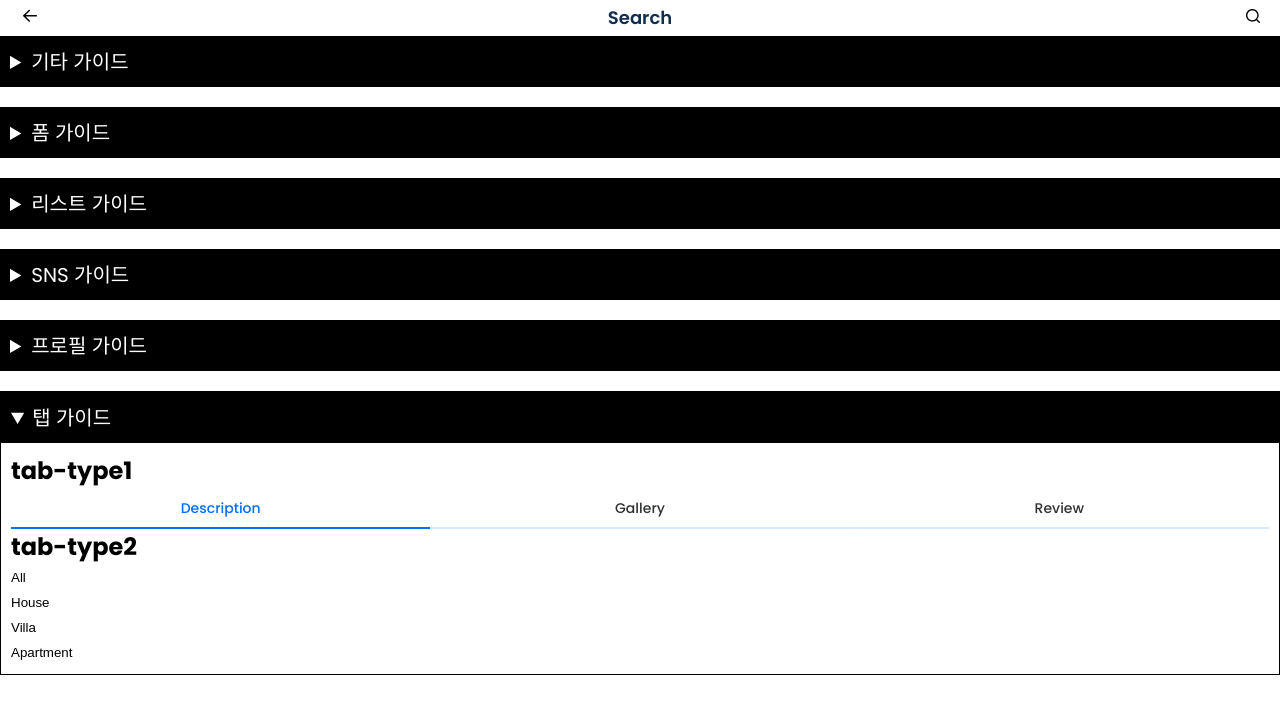
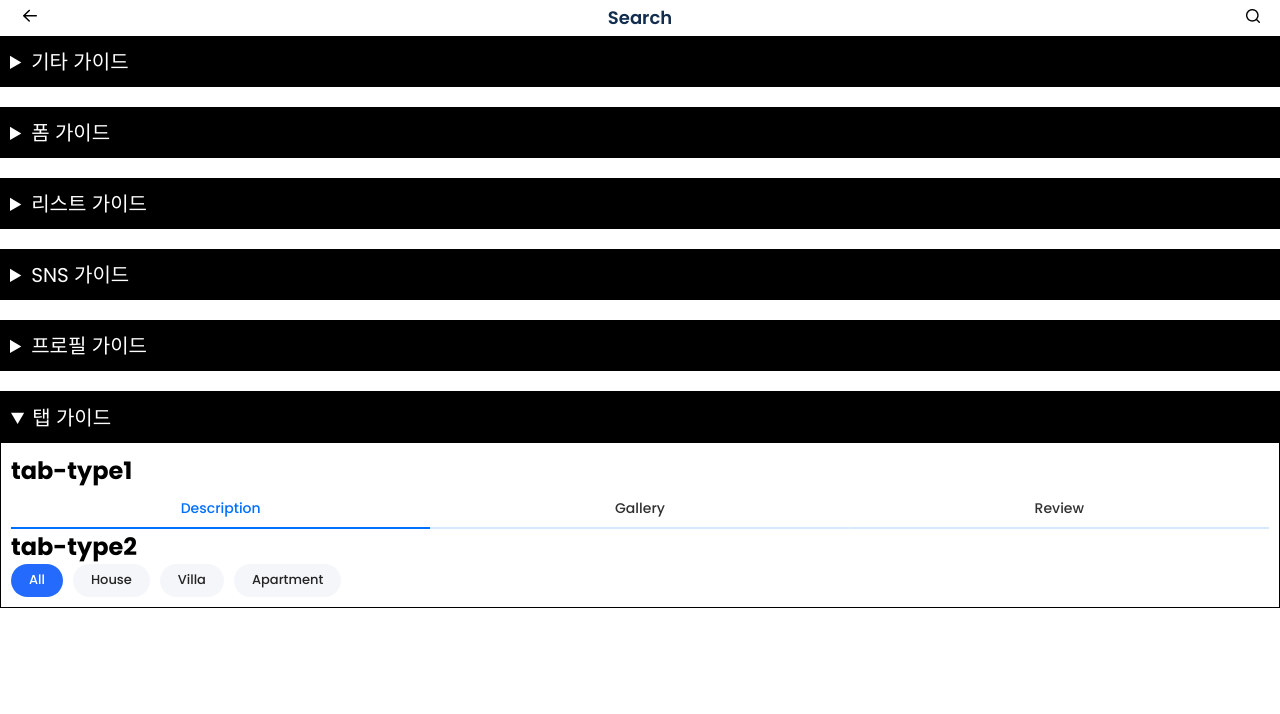
Before and after one commit to dnqls9875/scssproject-trip, a website: page pages/style.html in a window 1280 px wide. Drawn offline with nearby package versions, Linux system fonts and the light colour scheme; files that its build step writes are made by us from their sources.

Commit message:
탭 타입 추가

```diff
--- a/scss/abstracts/_variable.scss
+++ b/scss/abstracts/_variable.scss
@@ -3,6 +3,7 @@ $font: "Poppins", sans-serif;
 
 /* Colors */
 $gray12: #122d4d;
+$gray24: #242424;
 $gray2f: #2f2f2f;
 $gray2a: #2a2b3f;
 $gray30: #303131;
@@ -19,6 +20,7 @@ $graye8: #e8eaee;
 $grayf4: #f4f6f9;
 $gray09: #091130;
 $primary: #006eff;
+$primary24: #246bfd;
 $primary10: #246afa1a;
 $primarye5: #e5f0ff;
 $primaryde: #d6e9fc;
--- a/scss/components/_tab.scss
+++ b/scss/components/_tab.scss
@@ -35,7 +35,31 @@
 
 .tab-type2 {
   ul {
+    // display: grid;
+    // grid-template-columns: min-content min-content min-content min-content;
+    display: flex;
+    overflow: hidden;
+    gap: rem(10);
   }
   li {
   }
+  button {
+    $offColor: $gray24;
+    $onColor: $primary24;
+    $offTabColor: $grayf4;
+
+    width: 100%;
+    padding: rem(9) rem(18);
+    color: $offColor;
+    font-size: rem(13);
+    font-family: $font;
+    font-weight: 500;
+    line-height: 113%;
+    border-radius: rem(50);
+    background: $offTabColor;
+    &.--active {
+      background: $onColor;
+      color: $white;
+    }
+  }
 }
```
Also changed, not shown: css/style.css, 1 other file.
